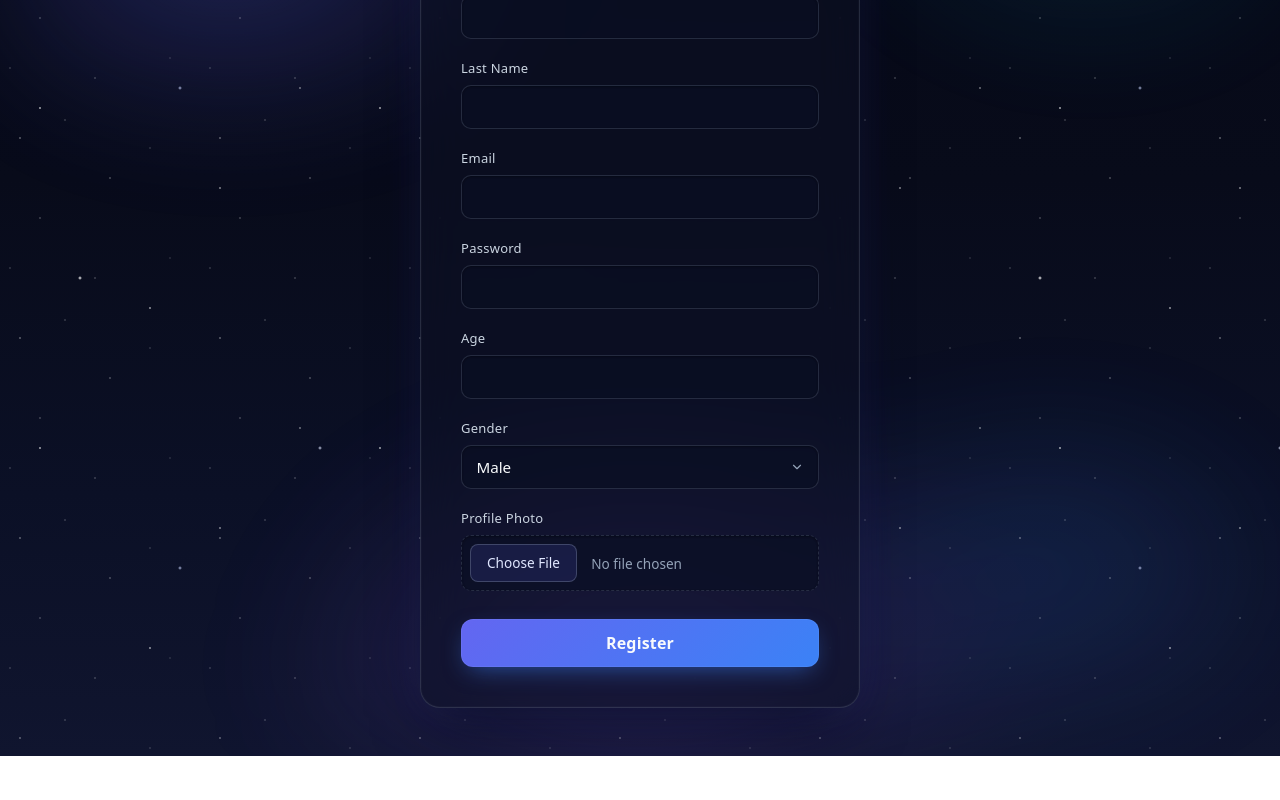
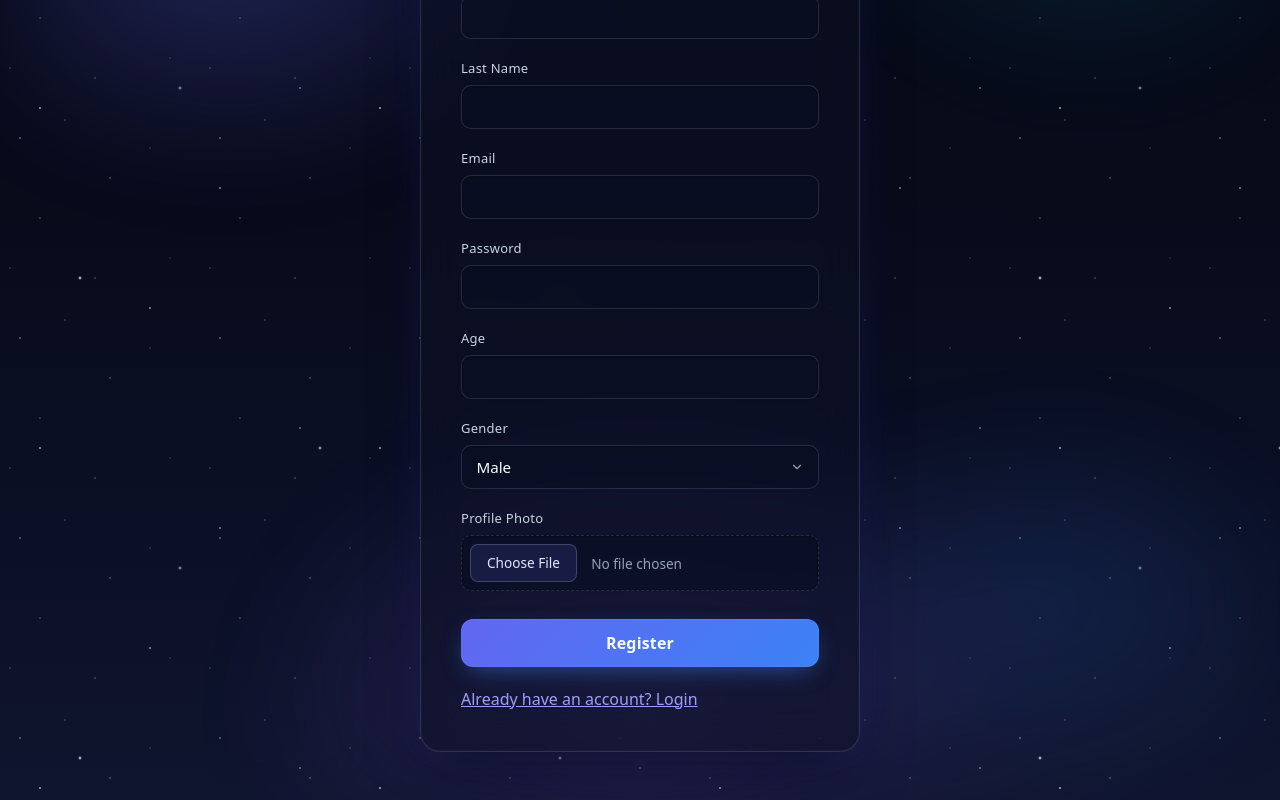
Before and after one commit to hussainhht/Spacial-Network, a Next.js app in the folder frontend/: page /register in a window 1280 px wide. Shown: the part 292-1092 px from the top of the page. Before the commit the page ends 1048 px from the top, so only its background shows below. Built offline with nearby package versions, Linux system fonts and the light colour scheme.

Commit message:
feat: add navigation links to login and registration pages

```diff
--- a/frontend/src/app/login/page.tsx
+++ b/frontend/src/app/login/page.tsx
@@ -83,6 +83,7 @@ export default function LoginPage() {
         <button type="submit" disabled={loading}>
           {loading ? "Logging in..." : "Login"}
         </button>
+        <a href="/register">Don't have an account? Register</a>
       </form>
     </main>
   );
--- a/frontend/src/app/register/page.tsx
+++ b/frontend/src/app/register/page.tsx
@@ -170,6 +170,7 @@ export default function RegisterPage() {
         <button type="submit" disabled={loading}>
           {loading ? "Creating account..." : "Register"}
         </button>
+        <a href="/login">Already have an account? Login</a>
       </form>
     </main>
   );
```
